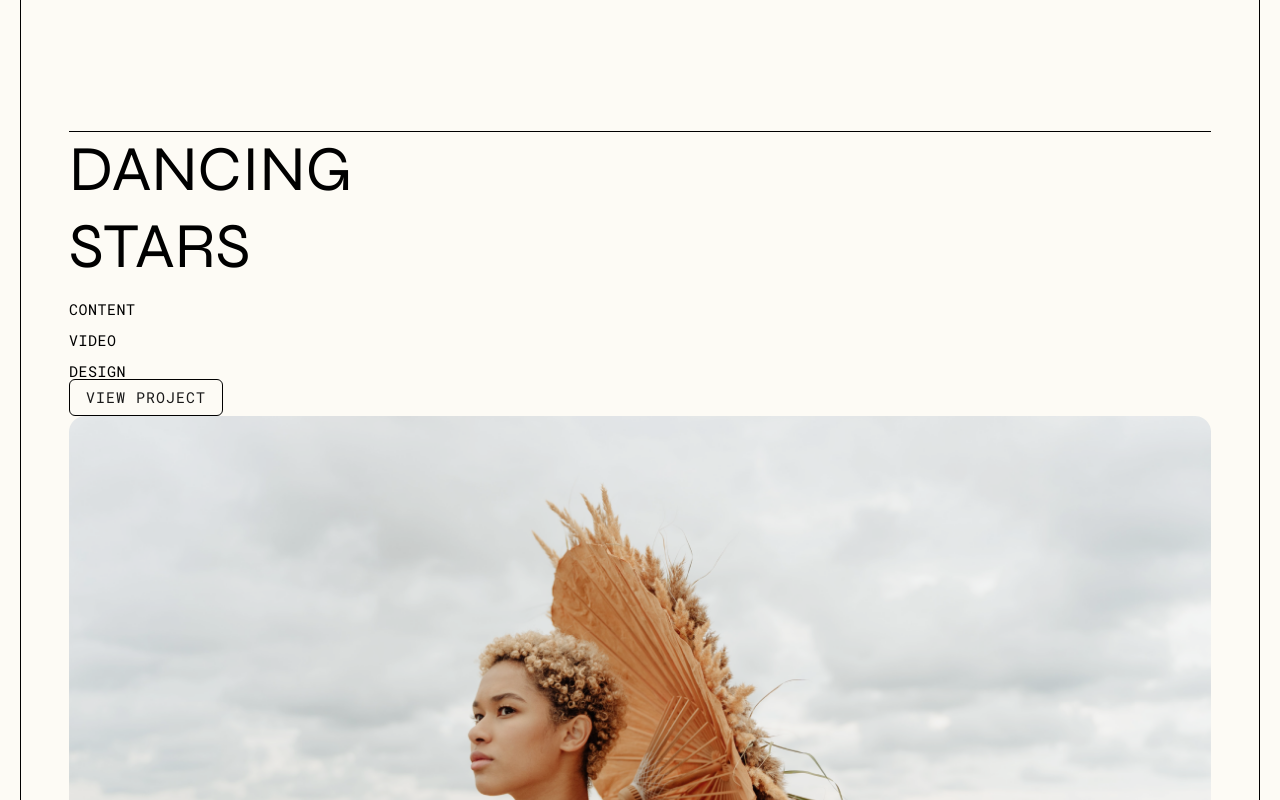
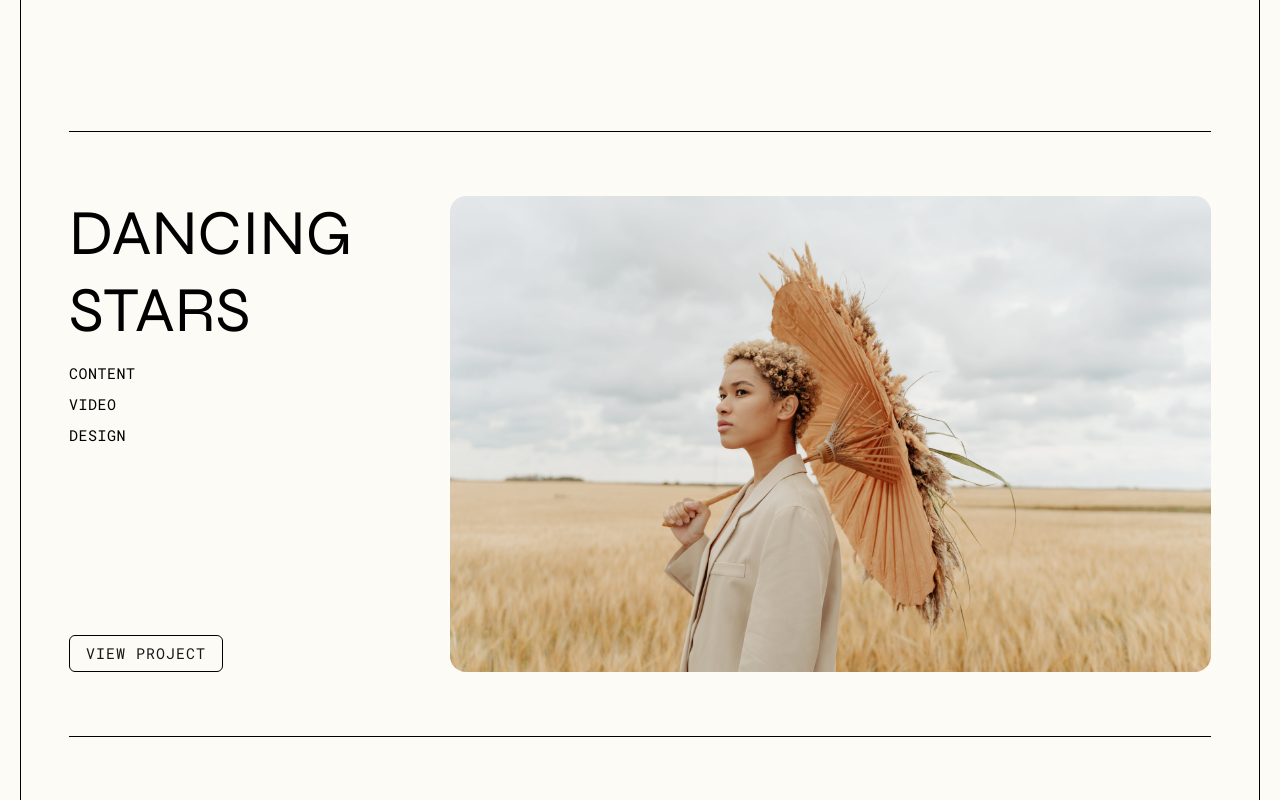
Before and after one commit to taodemy/website, a Next.js app: page /work in a window 1280 px wide. Shown: the part 600-1400 px from the top of the page. Built offline with nearby package versions, Linux system fonts and the light colour scheme.

Commit message:
update test code

```diff
--- a/components/Work/WorkTitle.module.css
+++ b/components/Work/WorkTitle.module.css
@@ -5,7 +5,7 @@
   border-bottom: 1px solid var(--border-default);
 }
 
-.work_block_heading {
+.work_block__heading {
   text-transform: uppercase;
 }
 .work_block__title_text {
--- a/components/Work/WorkTitle.tsx
+++ b/components/Work/WorkTitle.tsx
@@ -4,7 +4,7 @@ import { fontSyne, fontRobotoMono } from "@/pages/_app";
 const WorkTitle = () => {
   return (
     <section className={styles.work_block}>
-      <p className={`${fontRobotoMono.className} global__text-meta ${styles.work_block_heading}`}>
+      <p className={`${fontRobotoMono.className} global__text-meta ${styles.work_block__heading}`}>
         work
       </p>
       <h1
--- a/components/general/Post/Post.tsx
+++ b/components/general/Post/Post.tsx
@@ -12,7 +12,7 @@ export type PostProps = {
 
 const Post = ({ sectionName, desOne, desTwo, desThree, imgPath }: PostProps) => {
   return (
-    <section className={styles.post__section}>
+    <section className={styles.post_section}>
       <div className={styles.post_section__information}>
         <div className={styles.post_section__description}>
           <h1 className={`${fontSyne.className} global__heading-h1`}>{sectionName}</h1>
@@ -25,8 +25,8 @@ const Post = ({ sectionName, desOne, desTwo, desThree, imgPath }: PostProps) =>
 
       <img
         src={imgPath}
-        alt={`${sectionName}icon`}
-        arial-label={`${sectionName}icon`}
+        alt={`${sectionName}image`}
+        arial-label={`${sectionName}image`}
         className={styles.post_section__image}
       />
     </section>
```
Also changed, not shown: 1 other file (tests, documents, lock files or other folders).
